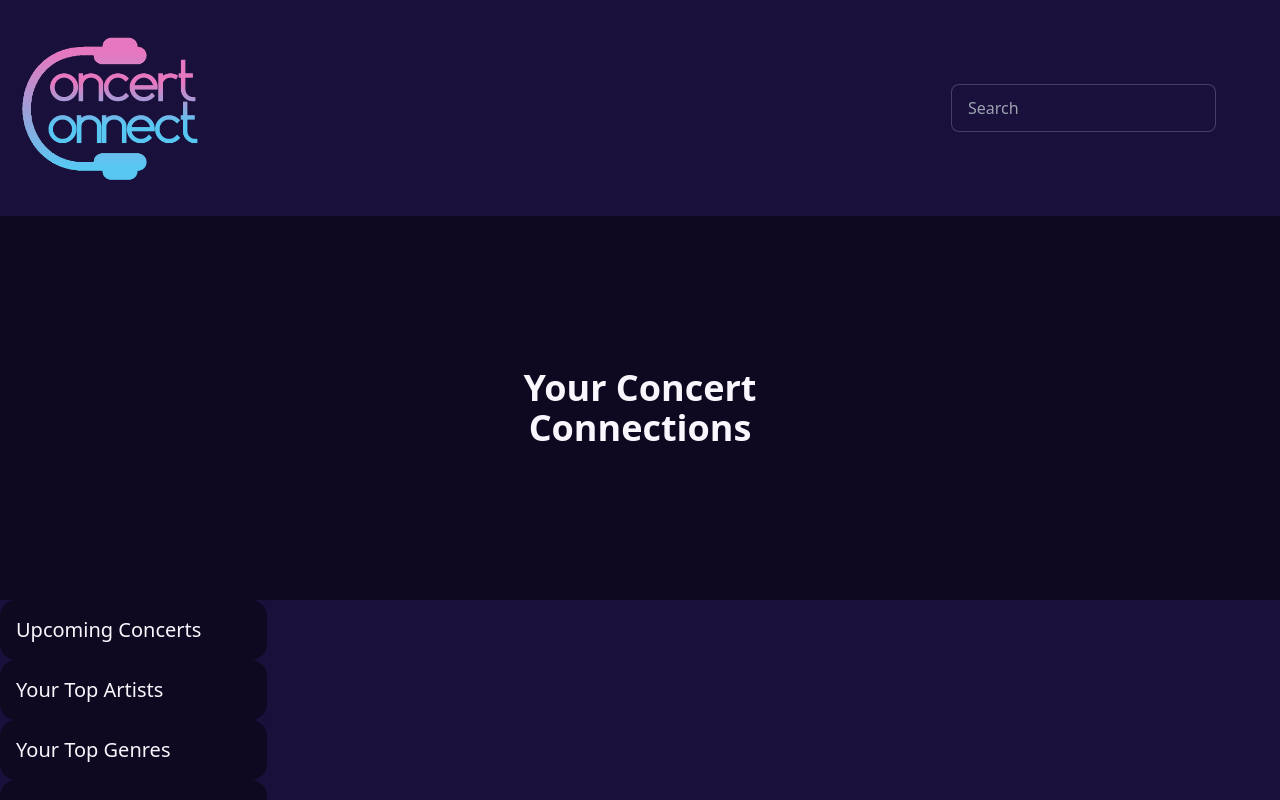
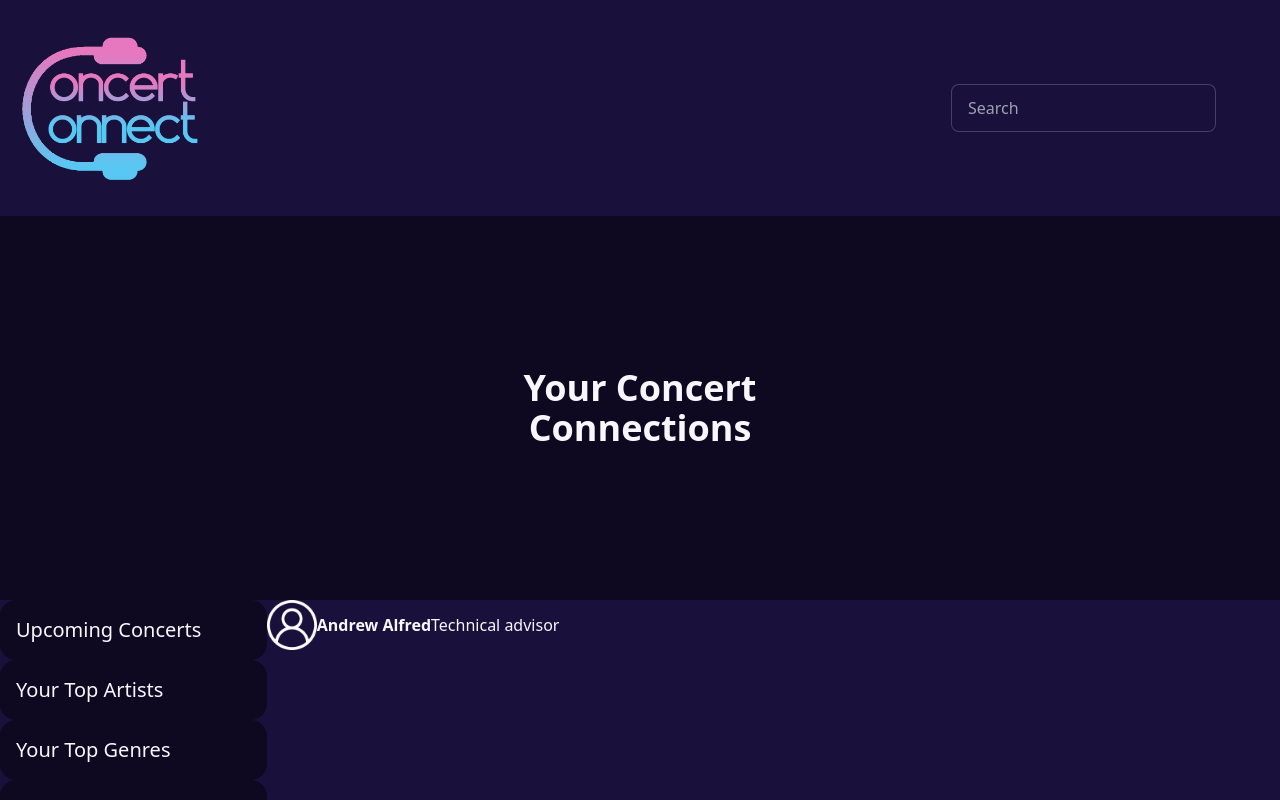
Before and after one commit to Sabplpz/Concert-Connect, a React (Create React App) app in the folder client/: page /feed in a window 1280 px wide. Shown: the top 800 px of the page. Built offline with nearby package versions, Linux system fonts and the light colour scheme.

Commit message:
social feed

```diff
--- a/client/src/pages/Home.js
+++ b/client/src/pages/Home.js
@@ -163,7 +163,13 @@ export default function Home() {
             {/* end of top venues collapse table */}
           </div>
           <div className="basis 4/6">
-
+          <div className="flex items-center">
+            <img src={userIcon} style={{width: 50 + 'px',}}/>
+              <div>
+                <strong>Andrew Alfred</strong>
+                <span>Technical advisor</span>
+              </div>
+</div>
           </div>
 
         </div>
```
